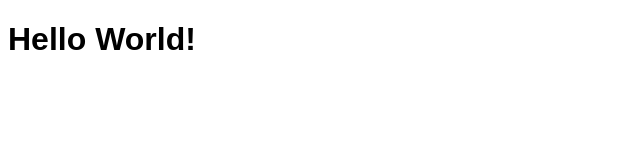
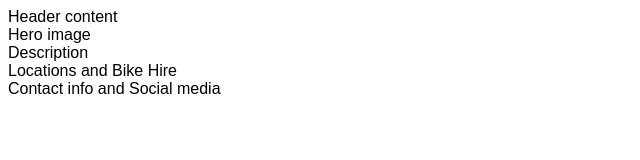
Before and after one commit to markryanbansha/html_css_portfolio_project, a plain HTML site: page index.html in a window 1280 px wide. Shown: the whole page, without its empty margins (0-640 px from the left). Drawn offline with Linux system fonts and the light colour scheme.

Commit message:
Add core structure for homepage

```diff
--- a/index.html
+++ b/index.html
@@ -11,6 +11,18 @@
     <title>Mountain Biking Munster</title>
 </head>
 <body>
-    <h1>Hello World!</h1>
+    <header>Header content</header>
+    <section>
+        Hero image
+    </section>
+    <section>
+        Description
+    </section>
+    <section>
+        Locations and Bike Hire
+    </section>
+    <footer>
+        Contact info and Social media
+    </footer>
 </body>
 </html>
```
